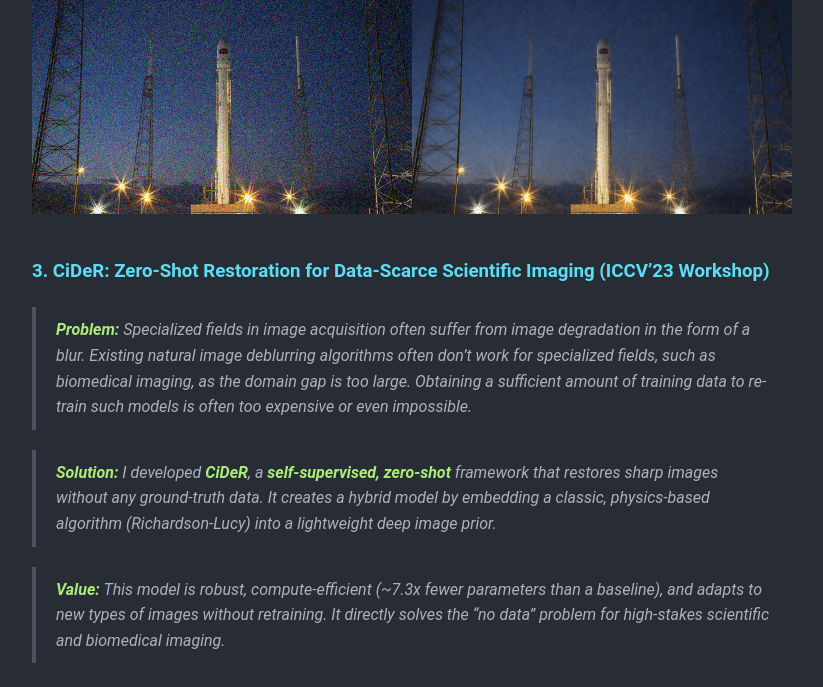
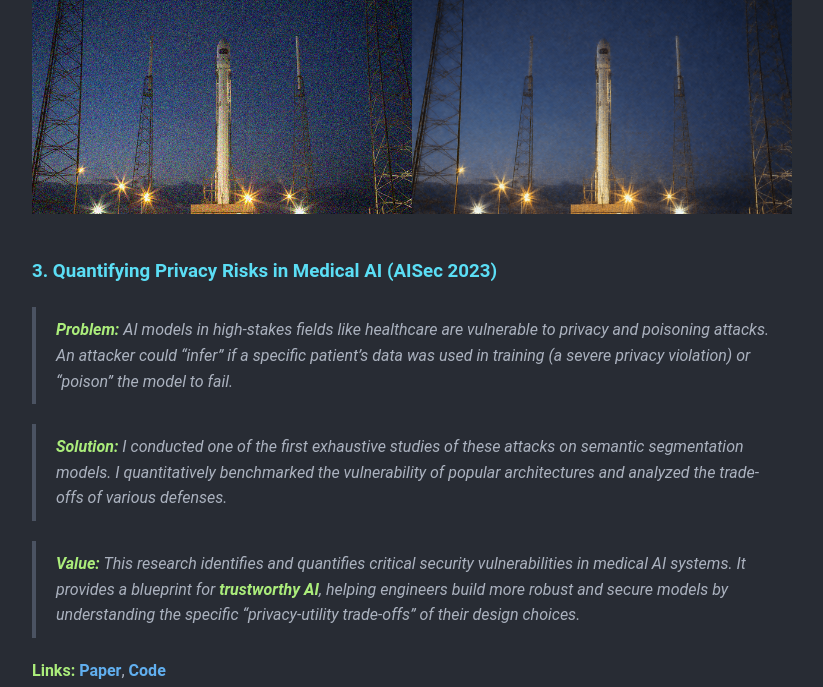
Before and after one commit to ctom2/chobola-ai, a Jekyll site: the page built from index.md, in a window 1280 px wide and 1400 px high, scrolled down 2093 px. Shown: the top 687 px of the window, without its empty margins (228-1051 px from the left). Built offline with Jekyll 4.4.1, drawn with Linux system fonts in a browser that asks for light colours; our own code applies the rules of GitHub Pages for plain Markdown files; some of the changed text lies outside the part shown.

Commit message:
Update index.md

```diff
--- a/index.md
+++ b/index.md
@@ -47,19 +47,7 @@ Here are projects published at top-tier computer vision conferences.
 
 ![noise2detail](imgs/noise2detail.png)
 
-### 3. CiDeR: Zero-Shot Restoration for Data-Scarce Scientific Imaging (ICCV'23 Workshop)
-
-> **Problem:** Specialized fields in image acquisition often suffer from image degradation in the form of a blur. Existing natural image deblurring algorithms often don't work for specialized fields, such as biomedical imaging, as the domain gap is too large. Obtaining a sufficient amount of training data to re-train such models is often too expensive or even impossible.
-
-> **Solution:** I developed **CiDeR**, a **self-supervised, zero-shot** framework that restores sharp images *without any ground-truth data*. It creates a hybrid model by embedding a classic, physics-based algorithm (Richardson-Lucy) into a lightweight deep image prior.
-
-> **Value:** This model is robust, compute-efficient (~7.3x fewer parameters than a baseline), and adapts to new types of images *without retraining*. It directly solves the "no data" problem for high-stakes scientific and biomedical imaging.
-
-**Links:** **[Paper](https://openaccess.thecvf.com/content/ICCV2023W/BIC/papers/Chobola_Leveraging_Classic_Deconvolution_and_Feature_Extraction_in_Zero-Shot_Image_Restoration_ICCVW_2023_paper.pdf)**, **[Code](https://github.com/ctom2/cider)**
-
-![cider](imgs/cider.png)
-
-### 4. Quantifying Privacy Risks in Medical AI (AISec 2023)
+### 3. Quantifying Privacy Risks in Medical AI (AISec 2023)
 
 > **Problem:** AI models in high-stakes fields like healthcare are vulnerable to privacy and poisoning attacks. An attacker could "infer" if a specific patient's data was used in training (a severe privacy violation) or "poison" the model to fail.
 
```
Also changed, not shown: other parts of index.md (+1 -1 lines).
